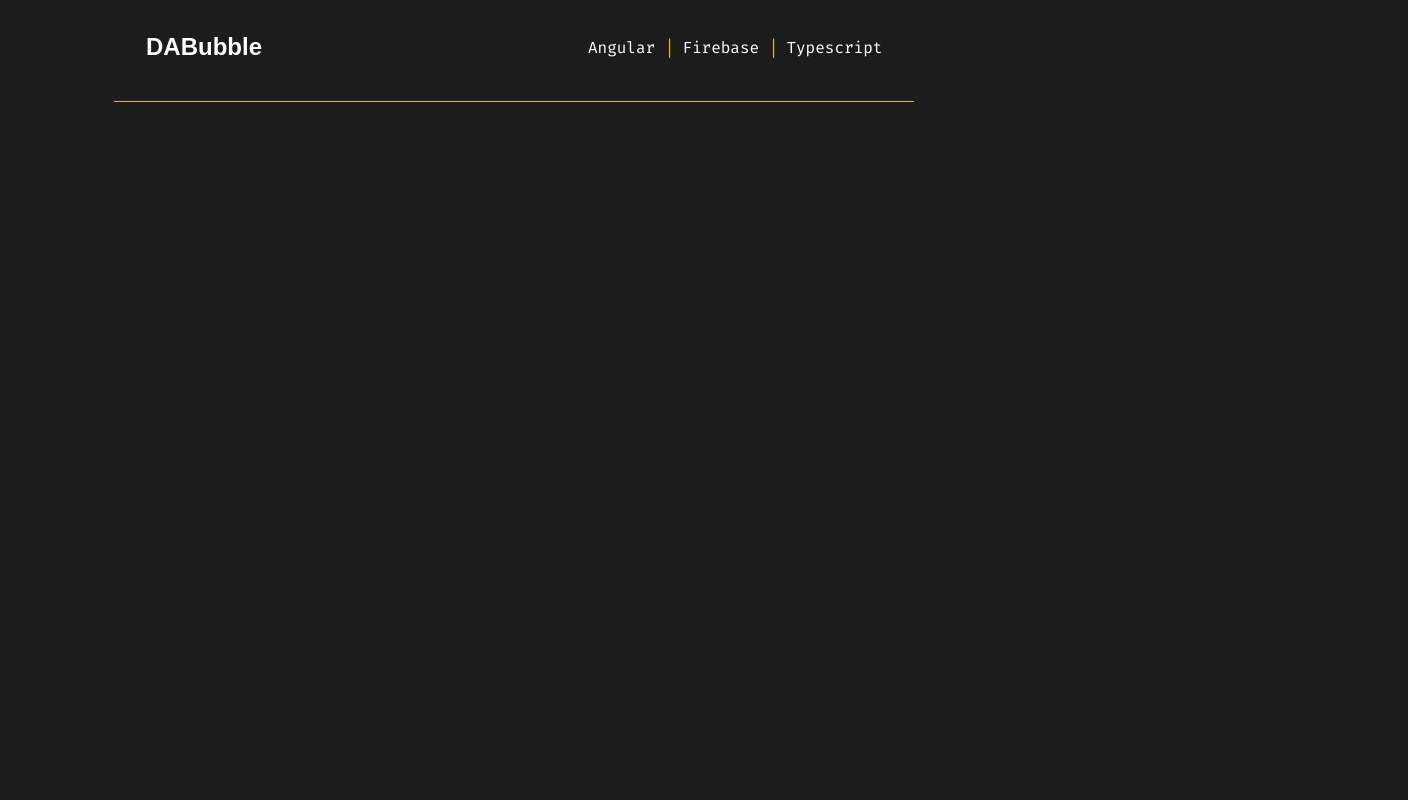
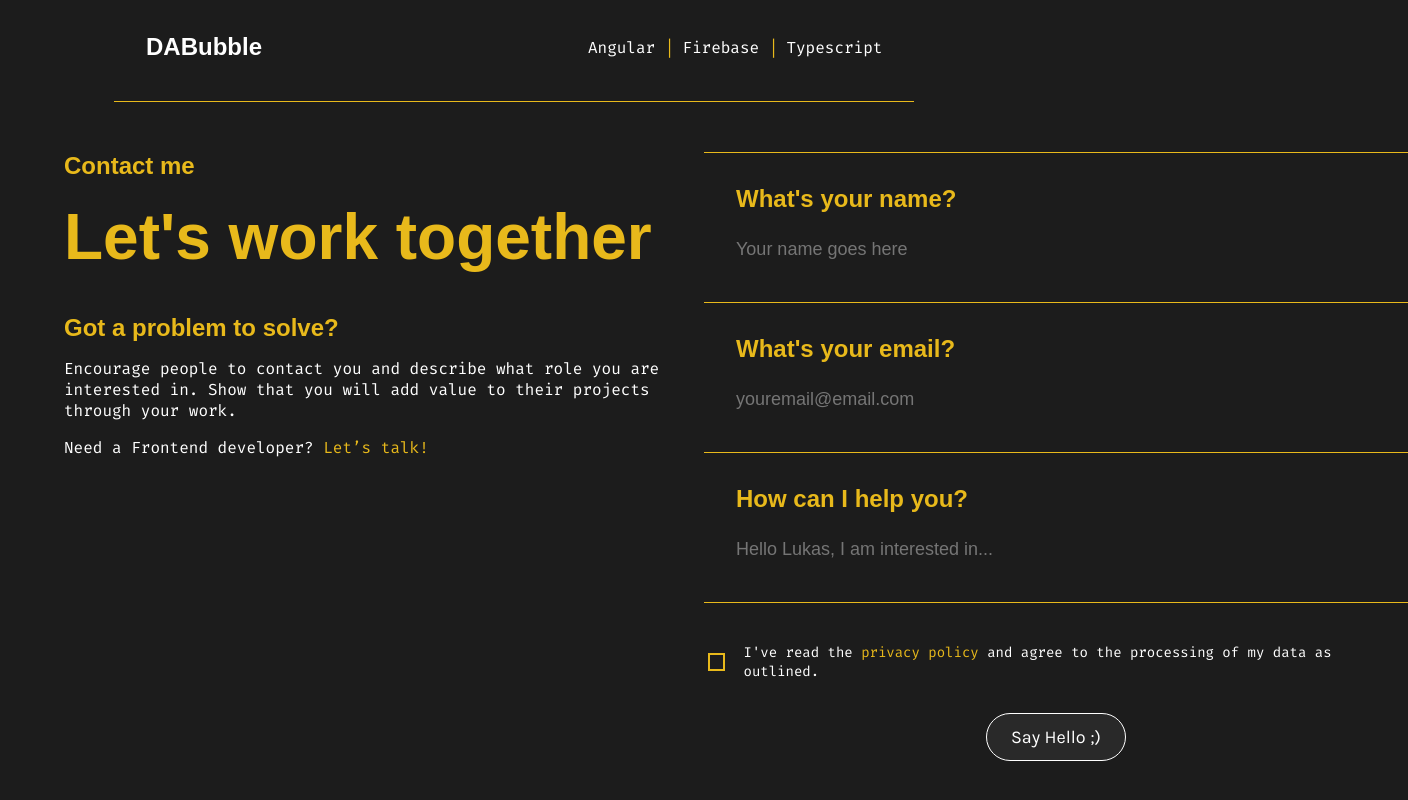
Before and after one commit to LukasStrnad-exe/Portfolio, an Angular app: page / in a window 1280 px wide. Shown: the part 2870-3670 px from the top of the page, 1408 px wide, since content can reach past the window. Before the commit the page ends 3022 px from the top, so only its background shows below. Built offline with nearby package versions, Linux system fonts and the light colour scheme; a web font is replaced by a local one.

Commit message:
added c contact-me

```diff
--- a/src/app/app.html
+++ b/src/app/app.html
@@ -3,4 +3,5 @@
 <app-aboute-me></app-aboute-me>
 <app-skill-set></app-skill-set>
 <app-featured-projects></app-featured-projects>
+<app-contact-me></app-contact-me>
 <router-outlet />
--- a/src/app/app.ts
+++ b/src/app/app.ts
@@ -5,11 +5,12 @@ import { AboveTheFold } from './above-the-fold/above-the-fold';
 import { AbouteMe } from './aboute-me/aboute-me';
 import { SkillSet } from './skill-set/skill-set';
 import { FeaturedProjects } from './featured-projects/featured-projects';
+import { ContactMe } from './contact-me/contact-me';
 
 
 @Component({
   selector: 'app-root',
-  imports: [RouterOutlet, Header, AboveTheFold, AbouteMe, SkillSet, FeaturedProjects],
+  imports: [RouterOutlet, Header, AboveTheFold, AbouteMe, SkillSet, FeaturedProjects, ContactMe],
   templateUrl: './app.html',
   styleUrls: ['./app.scss'],
 })
--- /dev/null
+++ b/src/app/contact-me/contact-me.html
@@ -0,0 +1,43 @@
+<div class="wrapper conact_me">
+  <div class="left">
+    <h4>Contact me</h4>
+    <h2>Let's work together</h2>
+    <h4>Got a problem to solve?</h4>
+    <p class="font_16">
+      Encourage people to contact you and describe what role you are interested in. Show that you
+      will add value to their projects through your work.
+    </p>
+    <p class="font_16">Need a Frontend developer? <span class="color">Let’s talk!</span></p>
+  </div>
+  <div class="right">
+    <form>
+      <div class="border">
+        <label for="name"><h4>What's your name?</h4></label>
+        <input type="text" id="name" name="name" placeholder="Your name goes here" required />
+      </div>
+      <div>
+        <label for="email"><h4>What's your email?</h4></label>
+        <input type="email" id="email" name="email" placeholder="youremail@email.com" required />
+      </div>
+      <div class="border">
+        <label for="subject"><h4>How can I help you?</h4></label>
+        <input
+          type="text"
+          id="subject"
+          name="subject"
+          placeholder="Hello Lukas, I am interested in..."
+          required
+        />
+      </div>
+      <div class="terms">
+        <input type="checkbox" id="terms" name="terms" required />
+        <label for="terms">
+          I've read the <span class="color"> privacy policy</span> and agree to the processing of my data as outlined.
+        </label>
+      </div>
+      <div class="button_container">
+      <button data-text="Say Hello ;)" type="submit">Say Hello ;)</button>
+      </div>
+    </form>
+  </div>
+</div>
--- /dev/null
+++ b/src/app/contact-me/contact-me.scss
@@ -0,0 +1,114 @@
+.conact_me {
+  width: 100%;
+  display: flex;
+  align-items: flex-start;
+  justify-content: center;
+  margin-top: 50px;
+  margin-bottom: 50px;
+
+  .left {
+    width: 50%;
+    display: flex;
+    align-items: start;
+    justify-content: center;
+    flex-direction: column;
+
+    h2 {
+      margin-top: 20px;
+      margin-bottom: 40px;
+    }
+
+    p {
+      margin-bottom: 0px;
+      font-size: 16px;
+    }
+
+    span {
+      color: #e8b91b;
+    }
+  }
+
+  .right {
+    width: 50%;
+    display: flex;
+    align-items: center;
+    justify-content: center;
+
+    div {
+      width: 100%;
+      padding: 5%;
+      display: flex;
+      align-items: start;
+      justify-content: center;
+      flex-direction: column;
+      gap: 16px;
+    }
+
+    .border {
+      border-bottom: solid #e8b91b 1px;
+      border-top: solid #e8b91b 1px;
+      width: 100%;
+    }
+
+    input {
+      width: 100%;
+      padding: 10px 0px;
+      background-color: transparent;
+      color: #fff;
+      border: none;
+      font-size: 18px;
+
+      &:focus {
+        outline: none;
+      }
+
+      &:-webkit-autofill {
+        -webkit-box-shadow: 0 0 0px 1000px #1c1c1c inset;
+        -webkit-text-fill-color: #fff;
+        transition: background-color 9999s ease-in-out 0s;
+      }
+    }
+
+    .terms {
+      flex-direction: row;
+      align-items: center;
+      padding: 0px;
+      margin-top: 40px;
+      width: 100%;
+      font-size: 14px;
+
+      input {
+        appearance: none;
+        width: 18px;
+        height: 18px;
+        border: 2px solid #e8b91b;
+        background-color: transparent;
+        cursor: pointer;
+        padding: 0px;
+
+        &:checked {
+          &::after {
+            content: '';
+            display: block;
+            width: 4px;
+            height: 8px;
+            border: solid #e8b91b;
+            border-width: 0 2px 2px 0;
+            transform: rotate(45deg);
+            position: relative;
+            left: 4px;
+            top: 0px;
+          }
+        }
+      }
+
+      span {
+        color: #e8b91b;
+      }
+    }
+
+    .button_container {
+      align-items: center;
+    }
+  }
+}
--- a/src/app/featured-projects/detail-projects/detail-projects.html
+++ b/src/app/featured-projects/detail-projects/detail-projects.html
@@ -37,7 +37,6 @@
         <img src="/assets/img/projects/Rectangle 30.png" alt="Project Image" />
       </div>
     </div>
-
     <div class="card_next_project" (click)="NextProject()">
       <p>Next Project</p>
       <img src="/assets/img/detailprojects/arrow_outward.svg" alt="Next Project" />
```
Also changed, not shown: src/app/contact-me/contact-me.ts (added, +11 -0 lines), 1 other file (tests, documents, lock files or other folders).
